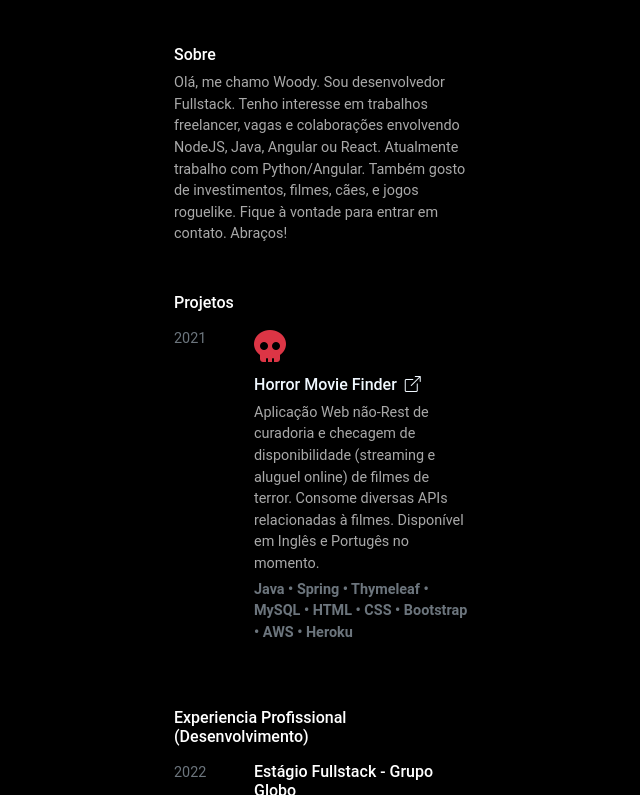
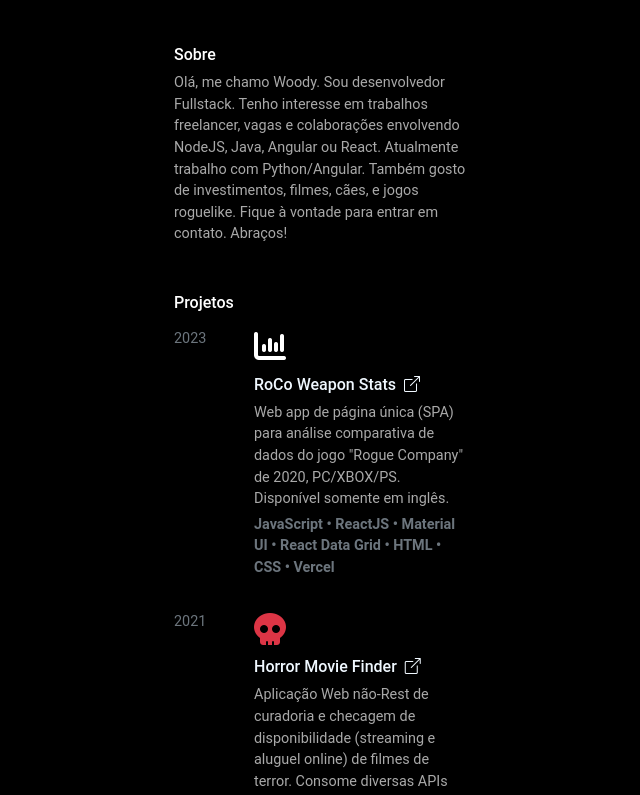
Before and after one commit to w-barros/about, a plain HTML site: page pt-br.html in a window 1280 px wide. Shown: the part 383-1178 px from the top of the page, without its empty margins (318-958 px from the left). Drawn offline with nearby package versions, Linux system fonts and the light colour scheme.

Commit message:
roco weapon stats added

```diff
--- a/pt-br.html
+++ b/pt-br.html
@@ -72,6 +72,18 @@
             <!-- Side Projects -->
             <div class="">
                 <h6 class="mb-3">Projetos</h6>
+                <div class="row mb-3">
+                    <div class="col-md-3 text-muted">2023</div>
+                    <div class="col-md-9">
+                        <h2 class=""><i class="fa-solid fa-chart-column"></i></h2>
+                        <a href="https://roco-weapon-stats.vercel.app/">
+                            <h6>RoCo Weapon Stats<i class="bi bi-box-arrow-up-right ms-2"></i></h6>
+                        </a>
+                        <p class="mb-1 text-grayish">Web app de página única (SPA) para análise comparativa de dados do jogo "Rogue Company" de 2020, PC/XBOX/PS. Disponível somente em inglês.</p>
+                        <p class="text-muted"><strong>JavaScript • ReactJS • Material UI • React Data Grid • HTML • CSS • Vercel</strong></p>
+                    </div>
+                </div>
+
                 <div class="row mb-5">
                     <div class="col-md-3 text-muted">2021</div>
                     <div class="col-md-9">
```
Also changed, not shown: en-us.html (+12 -0 lines).
